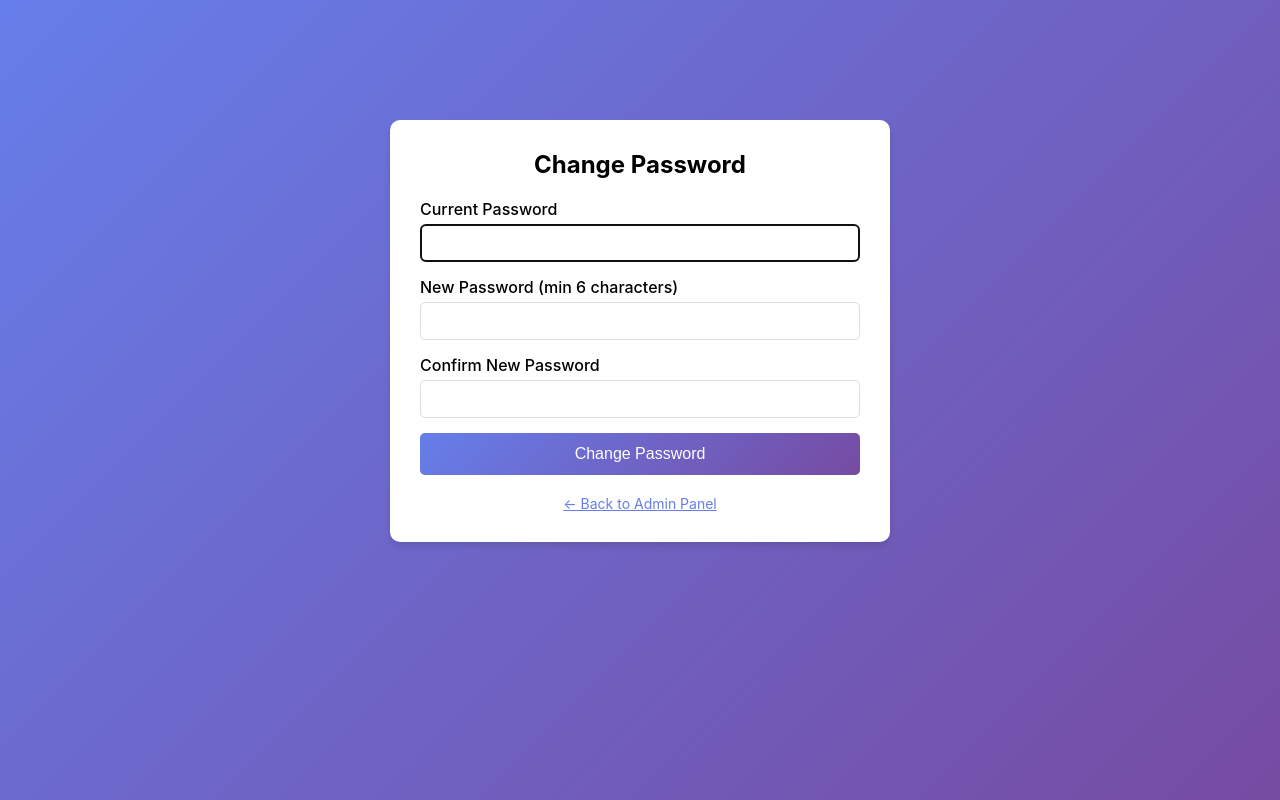
After one commit to heikkitoivonen/solu-claude, a Flask app: page /change-password in a window 1280 px wide. The commit adds this page. Run offline with Flask 3, Linux system fonts and the light colour scheme; the visitor is signed in with stand-in values (Sample User, id 1); some libraries are stand-ins or nearby versions.

Commit message:
Add comprehensive admin authentication system
Implement full authentication and authorization for Admin Panel:

**User Authentication:**
- Add Flask-Login for session management
- Add password hashing with werkzeug.security
- Create default admin user (username: admin, password: admin)
- Force password change on first login
- Protect Admin Panel with @login_required decorator

**User Model Updates:**
- Add UserMixin for Flask-Login integration
- Add password_must_change field
- Add set_password() and check_password() methods
- Make email field nullable
- Make password_hash field required

**Authentication Routes (app/auth_routes.py):**
- POST /login - Admin login with credential validation
- GET /logout - Logout current user
- GET/POST /change-password - Change password (required on first login)
- GET /admin/users - List all admin users
- POST /admin/users/create - Create new admin user
- POST /admin/users/<id>/delete - Delete admin (cannot delete self)
- POST /admin/users/<id>/reset-password - Reset user password

**Templates:**
- login.html - Clean login form with flash messages
- change_password.html - Password change form with validation
- manage_users.html - Admin user management interface
- Updated admin.html with auth links (Manage Admins, Change Password, Logout)

**Security Features:**
- Only admins can access Admin Panel
- Password minimum length: 6 characters
- Cannot delete own admin account
- New admins must change password on first login
- Session-based authentication with Flask-Login

**Database Migration:**
- Add password_must_change column to User table
- Update existing schema constraints

**Dependencies:**
- Add flask-login>=0.6.3

Default admin user (admin/admin) created automatically on first run.
System tested and working correctly.

🤖 Generated with [Claude Code](https://claude.com/claude-code)

Co-Authored-By: Claude <noreply@anthropic.com>

```diff
--- a/app/__init__.py
+++ b/app/__init__.py
@@ -1,6 +1,7 @@
 from typing import Any
 
 from flask import Flask
+from flask_login import LoginManager
 from flask_migrate import Migrate
 from flask_sqlalchemy import SQLAlchemy
 from flask_wtf.csrf import CSRFProtect
@@ -8,6 +9,7 @@ from flask_wtf.csrf import CSRFProtect
 db = SQLAlchemy()
 migrate = Migrate()
 csrf = CSRFProtect()
+login_manager = LoginManager()
 
 
 def create_app(config: dict[str, Any] | None = None) -> Flask:
@@ -27,10 +29,38 @@ def create_app(config: dict[str, Any] | None = None) -> Flask:
     db.init_app(app)
     migrate.init_app(app, db)
     csrf.init_app(app)
+    login_manager.init_app(app)
+    login_manager.login_view = "main.login"
+    login_manager.login_message = "Please log in to access this page."
+
+    # User loader for Flask-Login
+    @login_manager.user_loader
+    def load_user(user_id: str) -> Any:
+        from app.models import User
+
+        return User.query.get(int(user_id))
 
     # Register blueprints
+    from app.auth_routes import auth
     from app.routes import main
 
     app.register_blueprint(main)
+    app.register_blueprint(auth)
 
     return app
+
+
+def create_default_admin() -> None:
+    """Create default admin user if it doesn't exist. Call after migrations."""
+    from app.models import User
+
+    try:
+        # Only create if no admin users exist
+        if not User.query.filter_by(username="admin").first():
+            admin = User(username="admin", is_admin=True, password_must_change=True)
+            admin.set_password("admin")
+            db.session.add(admin)
+            db.session.commit()
+    except Exception:
+        # Database table might not exist yet
+        pass
--- /dev/null
+++ b/app/auth_routes.py
@@ -0,0 +1,181 @@
+"""Authentication routes for user login, logout, and password management."""
+
+from flask import Blueprint, Response, flash, redirect, render_template, request, url_for
+from flask_login import current_user, login_required, login_user, logout_user
+
+from app import db
+from app.models import User
+
+auth = Blueprint("auth", __name__)
+
+
+@auth.route("/login", methods=["GET", "POST"])
+def login() -> str | Response:
+    """User login page."""
+    if current_user.is_authenticated:
+        if current_user.password_must_change:
+            return redirect(url_for("auth.change_password"))
+        return redirect(url_for("main.admin"))
+
+    if request.method == "POST":
+        username = request.form.get("username")
+        password = request.form.get("password")
+
+        if not username or not password:
+            flash("Username and password are required", "error")
+            return render_template("login.html")
+
+        user = User.query.filter_by(username=username).first()
+
+        if user and user.check_password(password):
+            if not user.is_admin:
+                flash("Access denied. Admin privileges required.", "error")
+                return render_template("login.html")
+
+            login_user(user)
+
+            if user.password_must_change:
+                flash("You must change your password before continuing", "warning")
+                return redirect(url_for("auth.change_password"))
+
+            next_page = request.args.get("next")
+            return redirect(next_page if next_page else url_for("main.admin"))
+        else:
+            flash("Invalid username or password", "error")
+
+    return render_template("login.html")
+
+
+@auth.route("/logout")
+@login_required
+def logout() -> Response:
+    """Log out current user."""
+    logout_user()
+    flash("You have been logged out successfully", "success")
+    return redirect(url_for("main.index"))
+
+
+@auth.route("/change-password", methods=["GET", "POST"])
+@login_required
+def change_password() -> str | Response:
+    """Change current user's password."""
+    if request.method == "POST":
+        current_password = request.form.get("current_password")
+        new_password = request.form.get("new_password")
+        confirm_password = request.form.get("confirm_password")
+
+        if not all([current_password, new_password, confirm_password]):
+            flash("All fields are required", "error")
+            return render_template(
+                "change_password.html", must_change=current_user.password_must_change
+            )
+
+        if not current_user.check_password(current_password):
+            flash("Current password is incorrect", "error")
+            return render_template(
+                "change_password.html", must_change=current_user.password_must_change
+            )
+
+        if new_password != confirm_password:
+            flash("New passwords do not match", "error")
+            return render_template(
+                "change_password.html", must_change=current_user.password_must_change
+            )
+
+        if len(new_password) < 6:
+            flash("Password must be at least 6 characters long", "error")
+            return render_template(
+                "change_password.html", must_change=current_user.password_must_change
+            )
+
+        current_user.set_password(new_password)
+        current_user.password_must_change = False
+        db.session.commit()
+
+        flash("Password changed successfully", "success")
+        return redirect(url_for("main.admin"))
+
+    return render_template("change_password.html", must_change=current_user.password_must_change)
+
+
+@auth.route("/admin/users")
+@login_required
+def list_users() -> str:
+    """List all admin users."""
+    if not current_user.is_admin:
+        flash("Access denied", "error")
+        return redirect(url_for("main.index"))
+
+    users = User.query.filter_by(is_admin=True).all()
+    return render_template("manage_users.html", users=users)
+
+
+@auth.route("/admin/users/create", methods=["POST"])
+@login_required
+def create_user() -> Response:
+    """Create a new admin user."""
+    if not current_user.is_admin:
+        flash("Access denied", "error")
+        return redirect(url_for("main.index"))
+
+    username = request.form.get("username")
+    password = request.form.get("password")
+
+    if not username or not password:
+        flash("Username and password are required", "error")
+        return redirect(url_for("auth.list_users"))
+
+    if User.query.filter_by(username=username).first():
+        flash(f"User '{username}' already exists", "error")
+        return redirect(url_for("auth.list_users"))
+
+    user = User(username=username, is_admin=True, password_must_change=True)
+    user.set_password(password)
+    db.session.add(user)
+    db.session.commit()
+
+    flash(f"Admin user '{username}' created successfully", "success")
+    return redirect(url_for("auth.list_users"))
+
+
+@auth.route("/admin/users/<int:user_id>/delete", methods=["POST"])
+@login_required
+def delete_user(user_id: int) -> Response:
+    """Delete an admin user."""
+    if not current_user.is_admin:
+        flash("Access denied", "error")
+        return redirect(url_for("main.index"))
+
+    if user_id == current_user.id:
+        flash("You cannot delete yourself", "error")
+        return redirect(url_for("auth.list_users"))
+
+    user = User.query.get_or_404(user_id)
+    username = user.username
+    db.session.delete(user)
+    db.session.commit()
+
+    flash(f"Admin user '{username}' deleted successfully", "success")
+    return redirect(url_for("auth.list_users"))
+
+
+@auth.route("/admin/users/<int:user_id>/reset-password", methods=["POST"])
+@login_required
+def reset_user_password(user_id: int) -> Response:
+    """Reset another admin user's password."""
+    if not current_user.is_admin:
+        flash("Access denied", "error")
+        return redirect(url_for("main.index"))
+
+    new_password = request.form.get("new_password")
+    if not new_password:
+        flash("New password is required", "error")
+        return redirect(url_for("auth.list_users"))
+
+    user = User.query.get_or_404(user_id)
+    user.set_password(new_password)
+    user.password_must_change = True
+    db.session.commit()
+
+    flash(f"Password reset for '{user.username}'. They must change it on next login.", "success")
+    return redirect(url_for("auth.list_users"))
--- a/app/routes.py
+++ b/app/routes.py
@@ -1,6 +1,7 @@
 import os
 
 from flask import Blueprint, Response, jsonify, render_template, request
+from flask_login import login_required
 from werkzeug.utils import secure_filename
 
 from app import db
@@ -22,6 +23,7 @@ def index() -> str:
 
 
 @main.route("/admin")
+@login_required
 def admin() -> str:
     return render_template("admin.html")
 
--- /dev/null
+++ b/app/templates/change_password.html
@@ -0,0 +1,127 @@
+<!DOCTYPE html>
+<html lang="en">
+<head>
+    <meta charset="UTF-8">
+    <meta name="viewport" content="width=device-width, initial-scale=1.0">
+    <title>Change Password - Office Resource Locator</title>
+    <link rel="stylesheet" href="{{ url_for('static', filename='css/style.css') }}">
+    <style>
+        .container {
+            max-width: 500px;
+            margin: 100px auto;
+            padding: 30px;
+            background: white;
+            border-radius: 10px;
+            box-shadow: 0 4px 6px rgba(0, 0, 0, 0.1);
+        }
+        .form {
+            display: flex;
+            flex-direction: column;
+            gap: 15px;
+        }
+        .form-group {
+            display: flex;
+            flex-direction: column;
+        }
+        .form-group label {
+            margin-bottom: 5px;
+            font-weight: 500;
+        }
+        .form-group input {
+            padding: 10px;
+            border: 1px solid #ddd;
+            border-radius: 5px;
+            font-size: 14px;
+        }
+        .btn {
+            padding: 12px;
+            background: linear-gradient(135deg, #667eea 0%, #764ba2 100%);
+            color: white;
+            border: none;
+            border-radius: 5px;
+            font-size: 16px;
+            font-weight: 500;
+            cursor: pointer;
+            transition: transform 0.2s;
+        }
+        .btn:hover {
+            transform: translateY(-2px);
+        }
+        .flash-message {
+            padding: 12px;
+            border-radius: 5px;
+            margin-bottom: 15px;
+            font-size: 14px;
+        }
+        .flash-error {
+            background: #fee;
+            color: #c33;
+            border: 1px solid #fcc;
+        }
+        .flash-warning {
+            background: #fff3cd;
+            color: #856404;
+            border: 1px solid #ffeaa7;
+        }
+        .flash-success {
+            background: #d4edda;
+            color: #155724;
+            border: 1px solid #c3e6cb;
+        }
+        .warning-box {
+            background: #fff3cd;
+            border: 1px solid #ffeaa7;
+            padding: 15px;
+            border-radius: 5px;
+            margin-bottom: 20px;
+        }
+    </style>
+</head>
+<body>
+    <div class="container">
+        <h2 style="text-align: center; margin-bottom: 20px;">Change Password</h2>
+
+        {% if must_change %}
+        <div class="warning-box">
+            <strong>⚠️ Password Change Required</strong><br>
+            You must change your password before accessing the admin panel.
+        </div>
+        {% endif %}
+
+        {% with messages = get_flashed_messages(with_categories=true) %}
+            {% if messages %}
+                {% for category, message in messages %}
+                    <div class="flash-message flash-{{ category }}">
+                        {{ message }}
+                    </div>
+                {% endfor %}
+            {% endif %}
+        {% endwith %}
+
+        <form class="form" method="POST" action="{{ url_for('auth.change_password') }}">
+            <div class="form-group">
+                <label for="current_password">Current Password</label>
+                <input type="password" id="current_password" name="current_password" required autofocus>
+            </div>
+
+            <div class="form-group">
+                <label for="new_password">New Password (min 6 characters)</label>
+                <input type="password" id="new_password" name="new_password" required minlength="6">
+            </div>
+
+            <div class="form-group">
+                <label for="confirm_password">Confirm New Password</label>
+                <input type="password" id="confirm_password" name="confirm_password" required minlength="6">
+            </div>
+
+            <button type="submit" class="btn">Change Password</button>
+        </form>
+
+        {% if not must_change %}
+        <p style="text-align: center; margin-top: 20px; font-size: 14px; color: #666;">
+            <a href="{{ url_for('main.admin') }}" style="color: #667eea;">← Back to Admin Panel</a>
+        </p>
+        {% endif %}
+    </div>
+</body>
+</html>
--- a/pyproject.toml
+++ b/pyproject.toml
@@ -6,6 +6,7 @@ readme = "README.md"
 requires-python = ">=3.14"
 dependencies = [
     "flask>=3.1.2",
+    "flask-login>=0.6.3",
     "flask-migrate>=4.1.0",
     "flask-sqlalchemy>=3.1.1",
     "flask-wtf>=1.2.2",
```
Also changed, not shown: app/models.py (+16 -3 lines), app/templates/admin.html (+6 -1 lines), app/templates/login.html (added, +101 -0 lines), app/templates/manage_users.html (added, +157 -0 lines), migrations/versions/6e291233e745_add_password_must_change_field_to_user_.py (added, +44 -0 lines), app/static/floorplans/1763840961_test.png (added), app/static/floorplans/1763840998_test.png (added), 1 other file.
